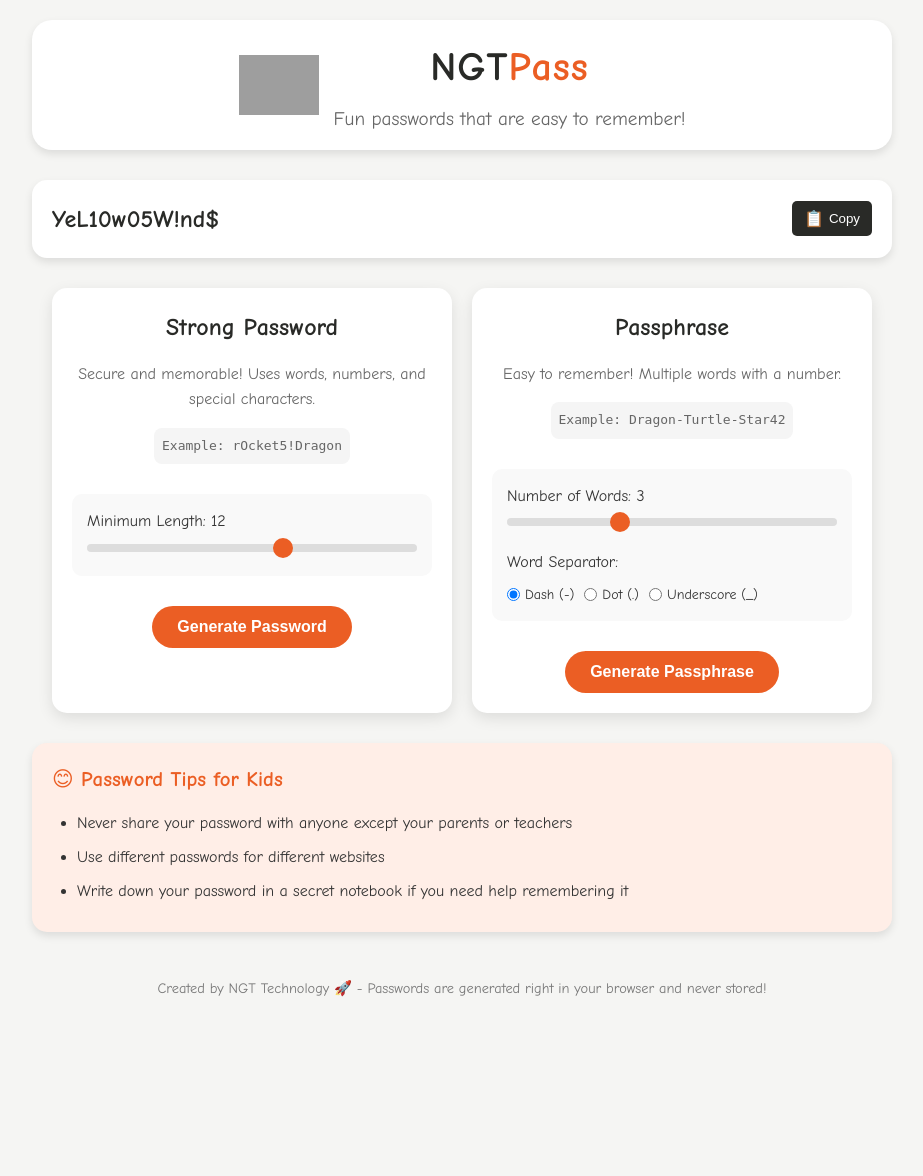
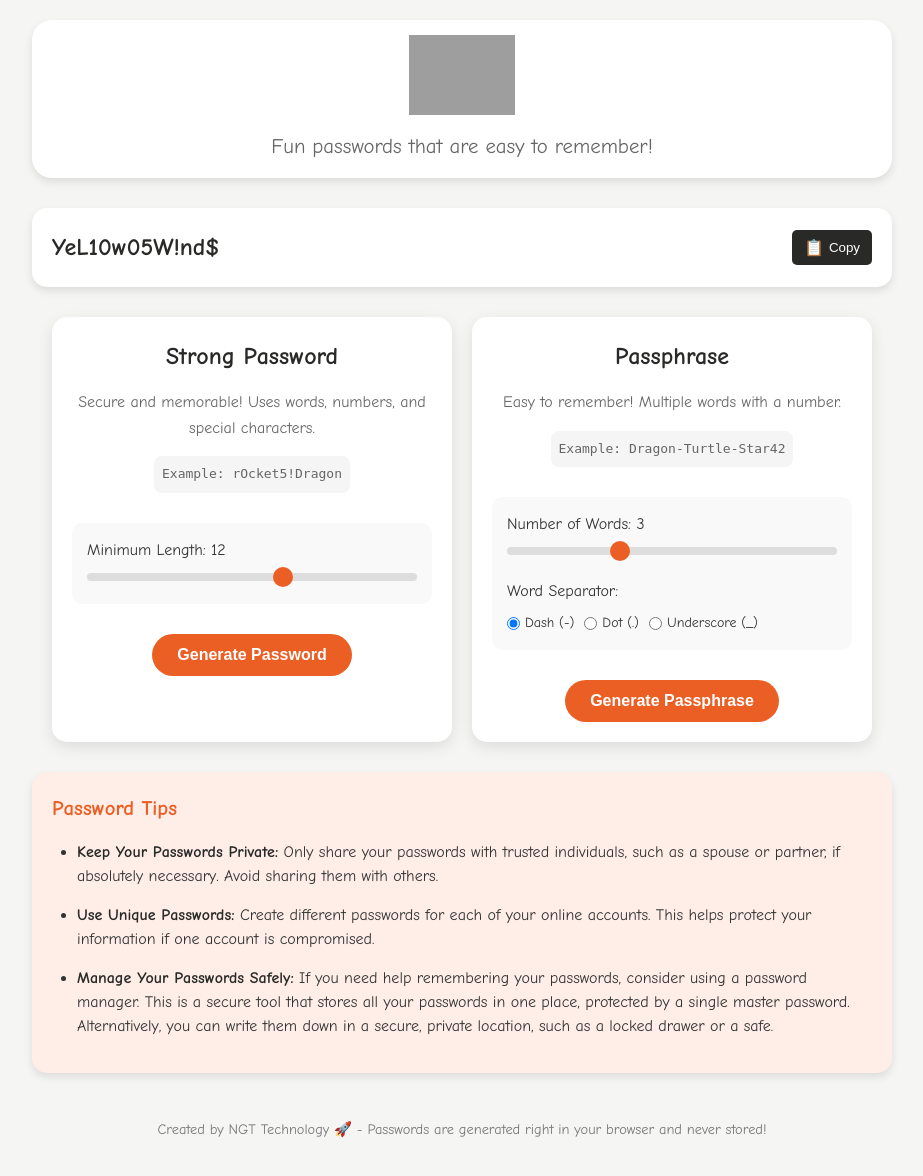
Before and after one commit to ngttech/ngtpass, a Flask app: page / in a window 1280 px wide. Shown: the whole page, without its empty margins (178-1101 px from the left). Before the commit the page ends 997 px from the top, so only its background shows below. Run offline with Flask 2, Linux system fonts and the light colour scheme; grey boxes are pictures that could not be loaded.

Commit message:
Dashboard Looks
1. Header Changes
2. Password Tips Section
3. CSS Updates

```diff
--- a/static/css/style.css
+++ b/static/css/style.css
@@ -31,14 +31,14 @@
 /* Logo styles */
 .logo-container {
     display: flex;
+    flex-direction: column;
     align-items: center;
     justify-content: center;
-    flex-wrap: wrap;
-    gap: 15px;
+    gap: 10px;
 }
 
 .company-logo {
-    height: 60px;
+    height: 80px;
     width: auto;
     object-fit: contain;
 }
@@ -71,9 +71,10 @@
 }
 
 .tagline {
-    font-size: 1.2rem;
+    font-size: 1.3rem;
     color: #666;
     margin-top: 5px;
+    text-align: center;
 }
 
 /* Password Display */
@@ -272,7 +273,12 @@
 }
 
 .info-box li {
-    margin-bottom: 8px;
+    margin-bottom: 15px;
+    line-height: 1.5;
+}
+
+.info-box li strong {
+    color: #292a27; /* Dark gray */
 }
 
 /* Footer */
--- a/templates/index.html
+++ b/templates/index.html
@@ -3,7 +3,7 @@
 <head>
     <meta charset="UTF-8">
     <meta name="viewport" content="width=device-width, initial-scale=1.0">
-    <title>NGT Pass - Kid-Friendly Password Generator</title>
+    <title>NGT Pass - Password Generator</title>
     <link rel="stylesheet" href="/static/css/style.css">
     <link href="https://fonts.googleapis.com/css2?family=Comic+Neue:wght@400;700&display=swap" rel="stylesheet">
     <style>
@@ -19,10 +19,7 @@
         <header>
             <div class="logo-container">
                 <img src="https://ngttechnology.com/wp-content/uploads/2022/12/ngt-original-logo.png" alt="NGT Technology Logo" class="company-logo">
-                <div class="logo-text">
-                    <h1>NGT<span>Pass</span></h1>
-                    <div class="tagline">Fun passwords that are easy to remember!</div>
-                </div>
+                <div class="tagline">Fun passwords that are easy to remember!</div>
             </div>
         </header>
 
@@ -83,11 +80,11 @@
             </div>
 
             <div class="info-box">
-                <h3>😊 Password Tips for Kids</h3>
+                <h3>Password Tips</h3>
                 <ul>
-                    <li>Never share your password with anyone except your parents or teachers</li>
-                    <li>Use different passwords for different websites</li>
-                    <li>Write down your password in a secret notebook if you need help remembering it</li>
+                    <li><strong>Keep Your Passwords Private:</strong> Only share your passwords with trusted individuals, such as a spouse or partner, if absolutely necessary. Avoid sharing them with others.</li>
+                    <li><strong>Use Unique Passwords:</strong> Create different passwords for each of your online accounts. This helps protect your information if one account is compromised.</li>
+                    <li><strong>Manage Your Passwords Safely:</strong> If you need help remembering your passwords, consider using a password manager. This is a secure tool that stores all your passwords in one place, protected by a single master password. Alternatively, you can write them down in a secure, private location, such as a locked drawer or a safe.</li>
                 </ul>
             </div>
         </main>
```
